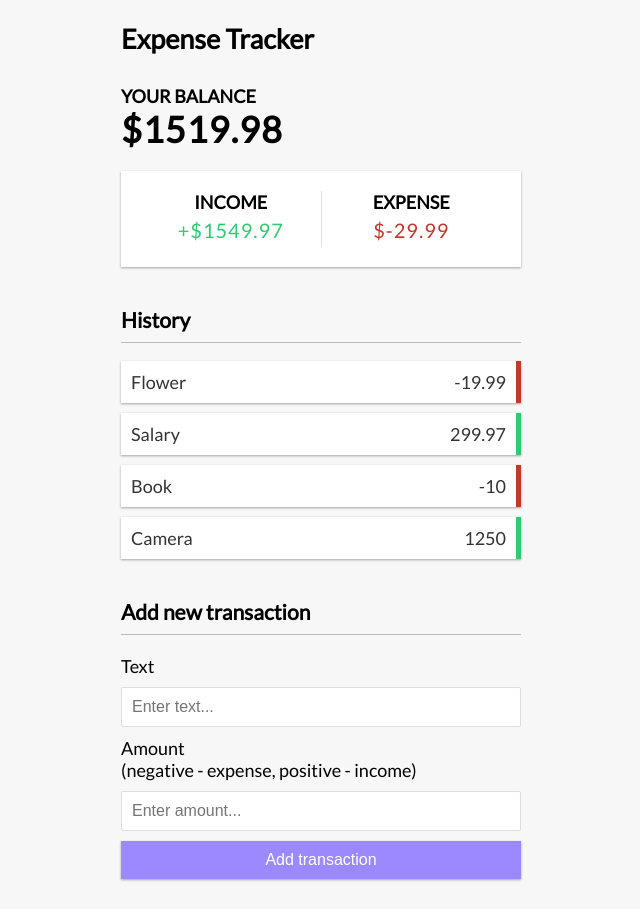
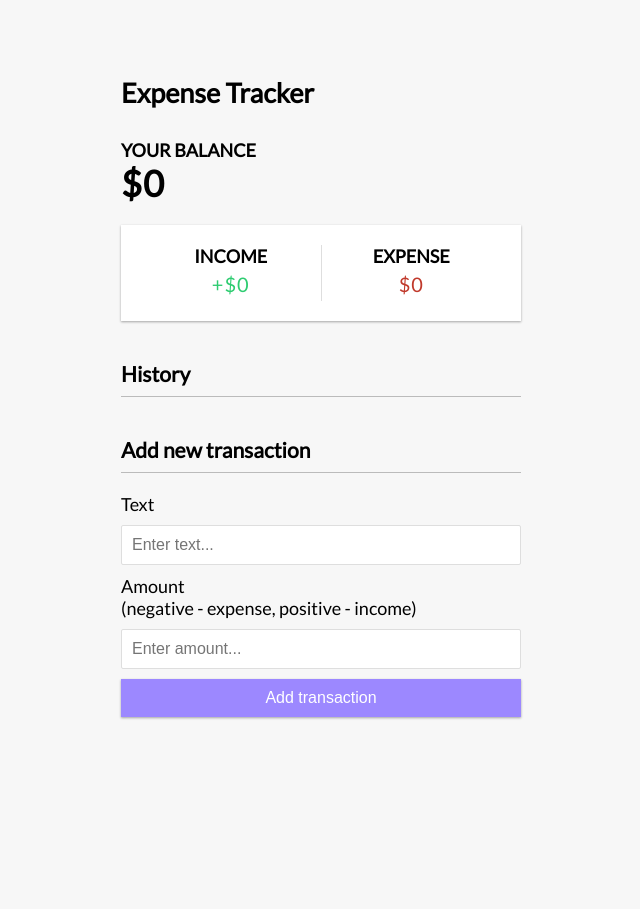
Before and after one commit to Vanoraco/vue-expense-tracker, a Vue app: page / in a window 1280 px wide. Shown: the whole page, without its empty margins (319-959 px from the left). After the commit the page ends 800 px from the top, so only its background shows below. Built offline with nearby package versions, Linux system fonts and the light colour scheme.

Commit message:
added a save to local storage method

```diff
--- a/src/App.vue
+++ b/src/App.vue
@@ -16,18 +16,21 @@
   import IncomeExpense from './components/IncomeExpense.vue';
   import TransactionList from './components/TransactionList.vue';
   import AddTransaction from './components/AddTransaction.vue';
-  import { ref, computed } from 'vue'
+  import { ref, computed, onMounted } from 'vue'
 
   import { useToast } from 'vue-toastification'
 
   const toast = useToast();
 
-  const transactions = ref([
-                {id: 1, text: 'Flower', amount: -19.99},
-                {id: 2, text: 'Salary', amount: 299.97},
-                {id: 3, text: 'Book', amount: -10},
-                {id: 4, text: 'Camera', amount: 1250}
-            ]);
+  const transactions = ref([]);
+
+  onMounted(() => {
+    const savedTransactions = JSON.parse(localStorage.getItem('transactions'))
+
+    if (savedTransactions) {
+       transactions.value = savedTransactions;
+    }
+  })
 
   const total = computed(() => {
     return transactions.value.reduce((sum, transaction) => {
@@ -56,6 +59,7 @@
       amount: transactionData.amount,
     })
 
+    savedTransactionsToLocalStorage();
    toast.success('Transaction Added successfully')
 
   }
@@ -63,7 +67,12 @@
   const handleTransactionDeleted = (id) => {
     transactions.value = transactions.value.filter((transaction) => transaction.id !== id)
 
+    savedTransactionsToLocalStorage()
     toast.success('Transaction Deleted successfully')
+  }
+
+  const savedTransactionsToLocalStorage = () => {
+    localStorage.setItem('transactions', JSON.stringify(transactions.value))
   }
 
   const generateUniqueId = () => {
```
